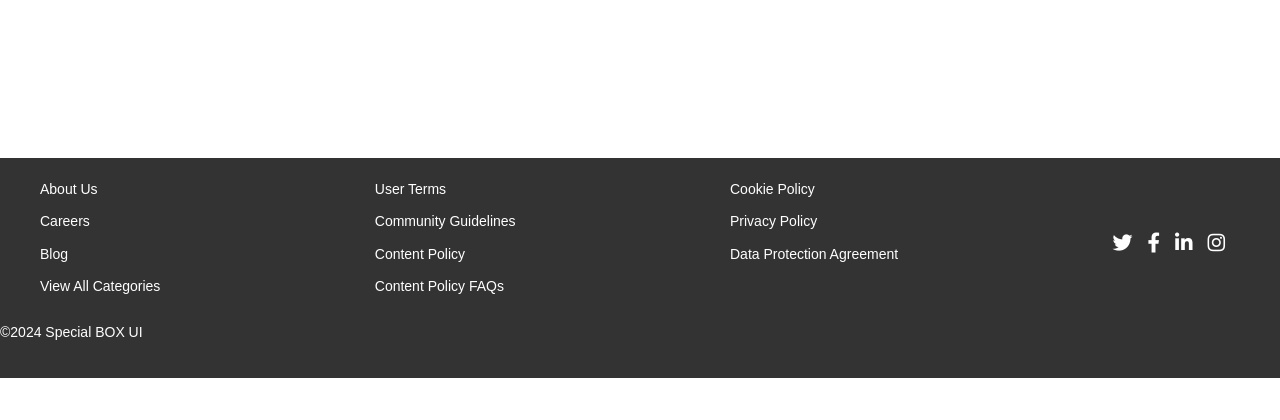
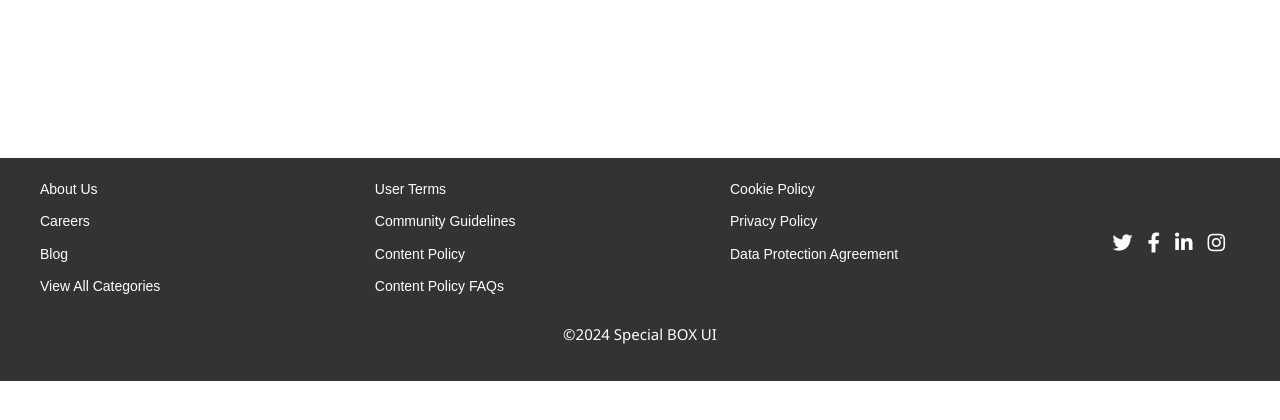
Before and after one commit to Kishan0405/Special_BOX_UI, a PHP site: page / in a window 1280 px wide. Shown: the part 278-698 px from the top of the page. Run offline with PHP 8.4, Linux system fonts and the light colour scheme.

Commit message:
Update stylesindex.css

```diff
--- a/Styles/stylesindex.css
+++ b/Styles/stylesindex.css
@@ -137,6 +137,13 @@ footer {
     margin-bottom: auto;
 }
 
+.footer-bottom{
+    text-align: center;
+    font-size: 15px;
+    font-weight: 20;
+    font-family:'Segoe UI', Tahoma, Geneva, Verdana, sans-serif;
+}
+
 .footer-links {
     display: flex;
     flex-direction: column;
@@ -173,7 +180,7 @@ footer {
     top: 108.3px;
     left: 0;
     width: 200px;
-    height: 52.3vh;
+    height: auto;
     background-color: rgba(240, 240, 240, 0.8); /* Adjust transparency here */
     padding: 20px;
     color: #333;
```
